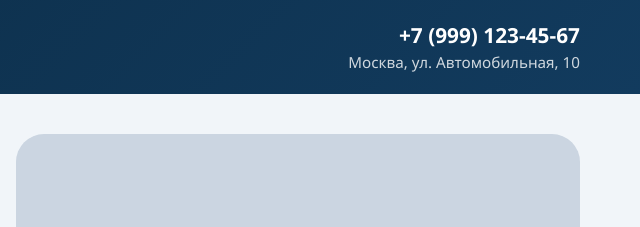
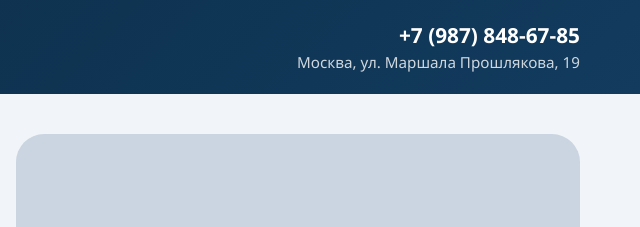
Before and after one commit to Georgy96/site_PDR, a plain HTML site: page index.html in a window 1280 px wide. Shown: the top 227 px of the page, 640-1280 px from the left. Drawn offline with Linux system fonts and the light colour scheme.

Commit message:
Update index.html

```diff
--- a/index.html
+++ b/index.html
@@ -355,8 +355,8 @@
                 <h1>DentFree<span>ремонт вмятин без покраски</span></h1>
             </div>
             <div class="contact-header">
-                <a href="tel:+79991234567">+7 (999) 123-45-67</a>
-                <p>Москва, ул. Автомобильная, 10</p>
+                <a href="tel:+79878486785">+7 (987) 848-67-85</a>
+                <p>Москва, ул. Маршала Прошлякова, 19</p>
             </div>
         </div>
     </header>
```
